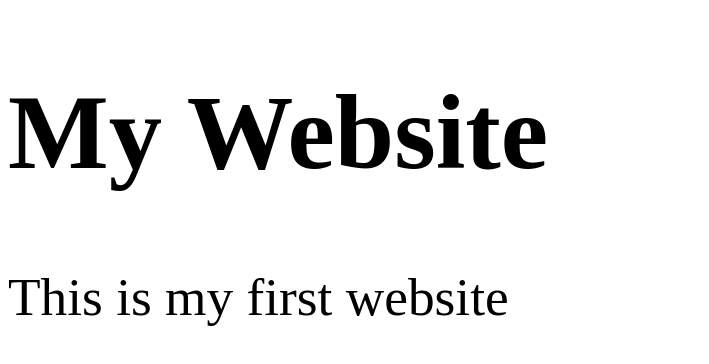
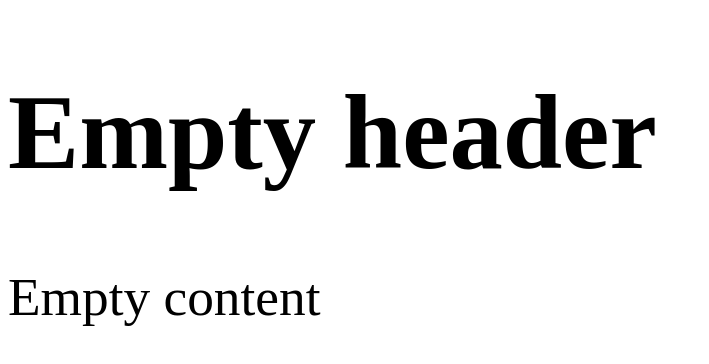
Before and after one commit to Likefirew/CrmClient, a plain HTML site: page index.html in a window 1280 px wide. Shown: the whole page, without its empty margins (0-709 px from the left). Drawn offline with Linux system fonts and the light colour scheme.

Commit message:
index change

```diff
--- a/index.html
+++ b/index.html
@@ -5,9 +5,9 @@
   </head>
   <body>
 
-    <h1>My Website</h1>
+    <h1>Empty header</h1>
 
-    <p>This is my first website</p>
+    <p>Empty content</p>
 
   </body>
 </html>
```
